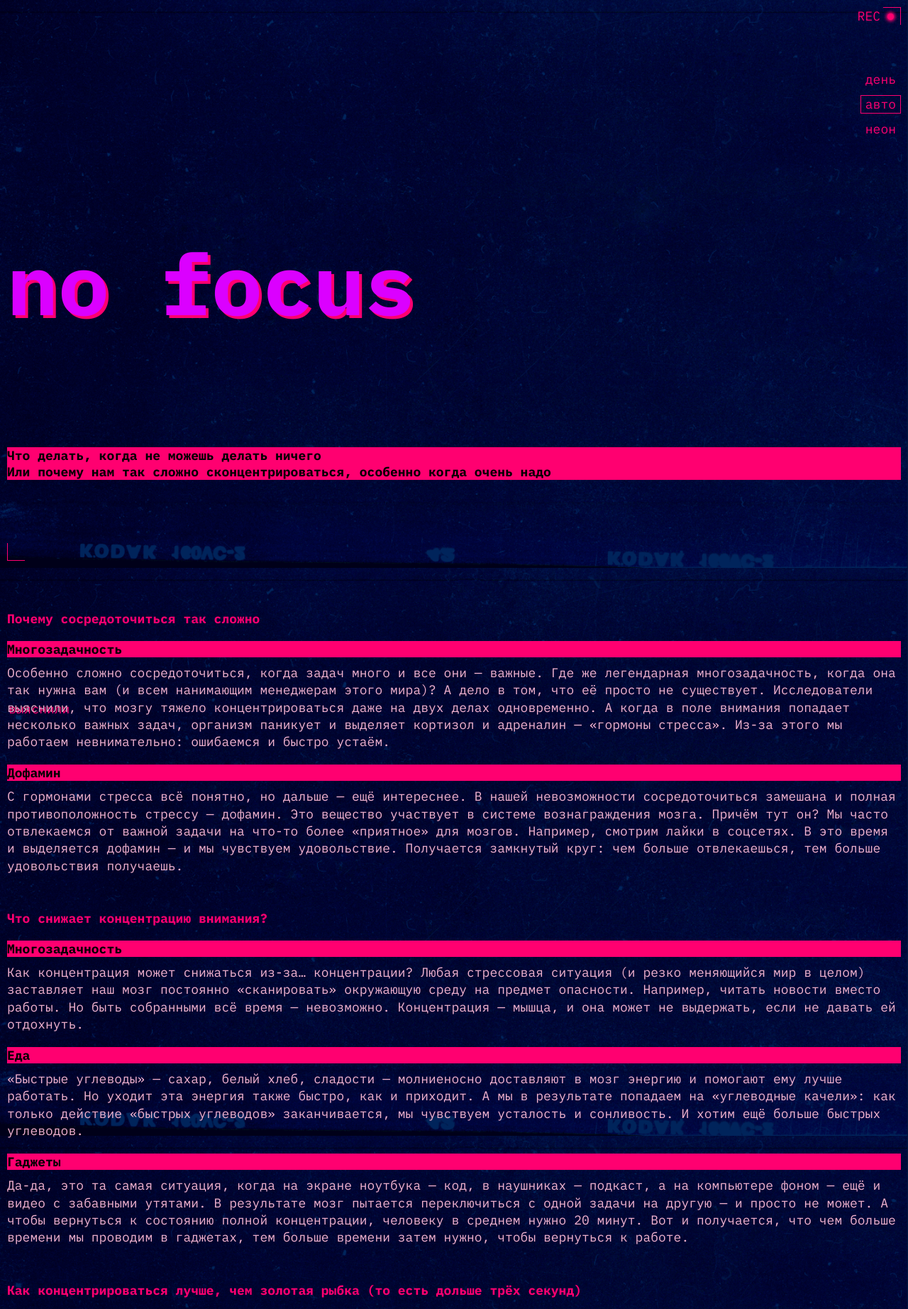
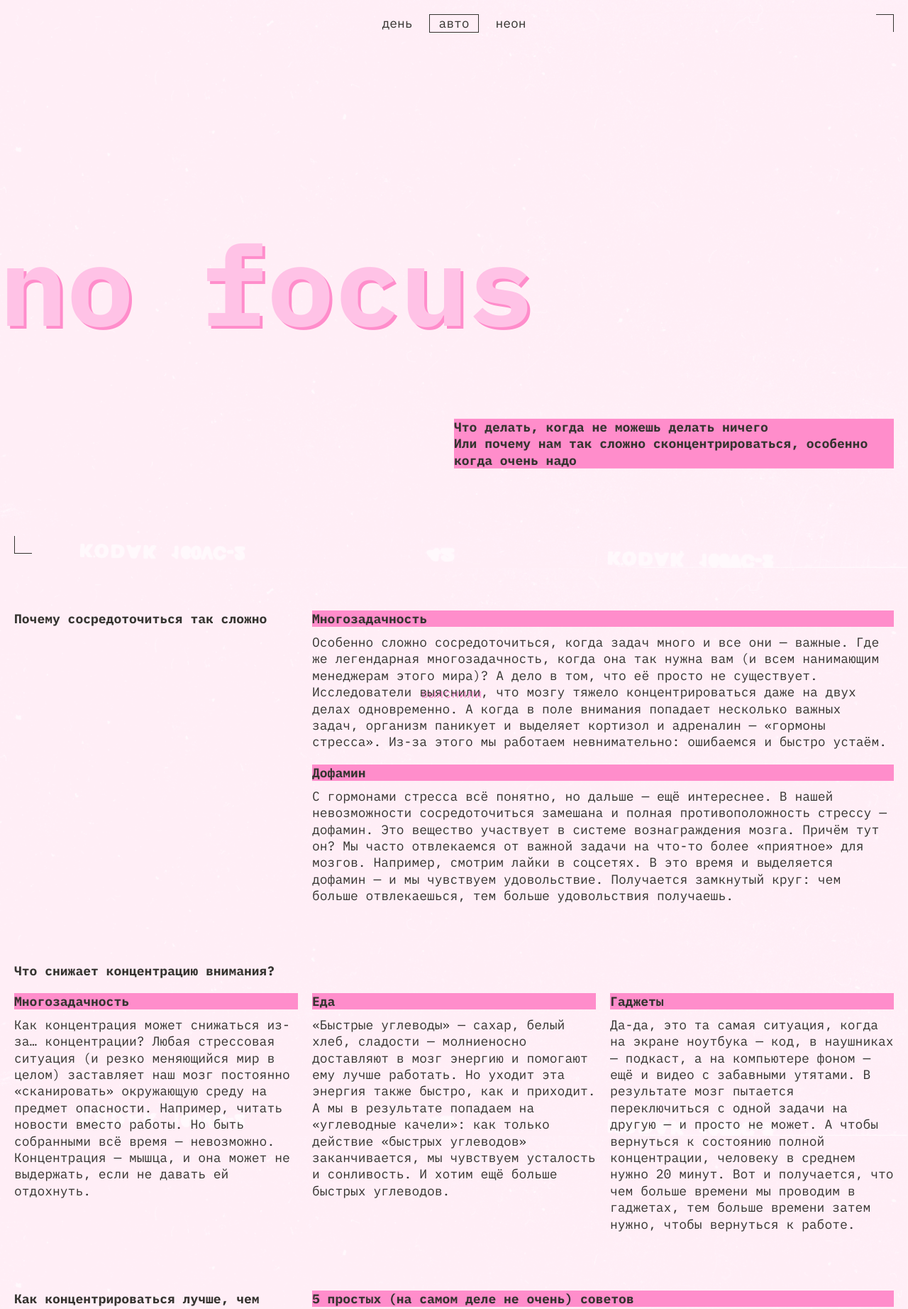
Before and after one commit to yolkin0/slozhno-sosredotochitsya-fd, a plain HTML site: page index.html in a window 1280 px wide. Shown: the top 1844 px of the page at 71% size. Drawn offline with Linux system fonts and the light colour scheme.

Commit message:
Проектная работа спринт 3

```diff
--- a/index.html
+++ b/index.html
@@ -133,10 +133,12 @@
           секунд)
         </h2>
         <div class="main__section-content">
+          <ul class="main__section-text-list">
+            <li class="main__section-text-item">
               <h3 class="main__section-text-subtitle title-decor">
                 5 простых (на самом деле не очень) советов
               </h3>
-          <ul class="main__section-text-list">
+            </li>
             <li class="main__section-text-item">
               <h4 class="main__section-text-subtitle title-decor title-regular">
                 Представьте небо и облака
@@ -203,41 +205,51 @@
           </ul>
         </div>
       </section>
-      <section class="main__section">
+      <section class="main__section section-content-images">
         <h3 class="main__section-text-subtitle title-decor">
           А можно в картинках?
         </h3>
         <div class="main__section-images">
+          <figure class="main__section-images-item">
             <img
               class="main__section-image"
               src="./images/sunset.png"
               alt="Закатное солнце садится за горы на горизонте"
               loading="lazy"
             />
+          </figure>
+          <figure class="main__section-images-item">
             <img
               class="main__section-image"
               src="./images/ice-cream.png"
               alt="Тарелка с мороженным и фруктами"
               loading="lazy"
             />
+          </figure>
+          <figure class="main__section-images-item">
             <img
               class="main__section-image"
               src="./images/tape.png"
               alt="Аудиокассета на магнитной ленте"
               loading="lazy"
             />
+          </figure>
+          <figure class="main__section-images-item">
             <img
               class="main__section-image"
               src="./images/books.png"
               alt="Стопка книг"
               loading="lazy"
             />
+          </figure>
+          <figure class="main__section-images-item">
             <img
               class="main__section-image"
               src="./images/street.png"
               alt="Пустынная городская улица"
               loading="lazy"
             />
+          </figure>
         </div>
       </section>
     </main>
--- a/styles/light.css
+++ b/styles/light.css
@@ -1,16 +1,32 @@
-/*
-  Специально для светлой темы при наличии класса.
-  Здесь окажутся стили, которые нужно переопределить принудительно,
-  переключая тему
-*/
+
+@media (prefers-color-scheme: light) {
+  :root {
+    --bg-image-url: url(./../images/cover-image-light.png);
+    --header-color: #FFC2E6;
+    --accent-color: #FF8DCB;
+    --menu-button-color: #353430;
+    --decorated-corners-color: #353430;
+    --text-color: #353430;
+    --small-header-color: #353430;
+    --medium-header-color: #353430;
+  }
+
+  .header__rec-decoration {
+    display: none;
+  }
+}
 
 :root.theme-light {
-  /* сохраните этот селектор в приведённом виде.
-    Так стили написанные ниже будут иметь больший вес,
-    чем стили в медиазапросе предпочтений пользователя
-  */
+  --bg-image-url: url(./../images/cover-image-light.png);
+  --header-color: #FFC2E6;
+  --accent-color: #FF8DCB;
+  --menu-button-color: #353430;
+  --decorated-corners-color: #353430;
+  --text-color: #353430;
+  --small-header-color: #353430;
+  --medium-header-color: #353430;
 }
 
-.theme-light .page {
-  /* Вам также нужно будет написать ряд подобных селекторов */
+.theme-light .header__rec-decoration {
+  display: none;
 }
--- a/styles/style.css
+++ b/styles/style.css
@@ -1,8 +1,6 @@
-/* Основные стили проекта. Это стили для темы, которую вы верстаете первой. */
-
 .page {
   background-color: transparent;
-  background-image: url(./../images/cover-image-dark.png);
+  background-image: var(--bg-image-url);
   background-repeat: no-repeat;
   background-position: center;
   background-size: cover;
@@ -15,41 +13,43 @@
   grid-template-columns: 1fr;
   grid-template-rows: 1fr 1fr 1fr;
   align-items: center;
-  padding-block: 20px;
-  padding-inline: 10px;
+  gap: 20px;
   height: 100vh;
+  min-height: 500px;
+  padding-inline: var(--padding-basic);
+  padding-block: var(--header-padding-block);
 }
 
 .decorated-zone::before {
   content: "";
   position: absolute;
-  top: 10px;
-  right: 10px;
+  top: var(--padding-basic);
+  right: var(--padding-basic);
   width: 25px;
   height: 25px;
-  border-top: 1px solid var(--accent-color);
-  border-right: 1px solid var(--accent-color);
+  border-top: 1px solid var(--decorated-corners-color);
+  border-right: 1px solid var(--decorated-corners-color);
 }
 
 .decorated-zone::after {
   content: "";
   position: absolute;
-  bottom: 10px;
-  left: 10px;
+  bottom: var(--padding-basic);
+  left: var(--padding-basic);
   width: 25px;
   height: 25px;
-  border-left: 1px solid var(--accent-color);
-  border-bottom: 1px solid var(--accent-color);
+  border-bottom: 1px solid var(--decorated-corners-color);
+  border-left: 1px solid var(--decorated-corners-color);
 }
 
 .header__rec-decoration {
   position: absolute;
-  top: 14px;
-  right: 20px;
-  color: var(--accent-color);
+  top: calc(var(--padding-basic) + 4px);
+  right: calc(var(--padding-basic) + 8px);
   display: flex;
   align-items: center;
   gap: 10px;
+  color: var(--accent-color);
   line-height: 1;
 }
 
@@ -61,30 +61,31 @@
   content: "";
   width: 9px;
   height: 9px;
-  background-color: currentColor;
   border-radius: 50%;
   box-shadow: 0 0 4px 2px currentColor;
+  background-color: currentColor;
 }
 
 .header__theme-menu {
-  justify-items: end;
+  justify-self: end;
 }
 
 .header__theme-menu-list {
   display: flex;
   flex-direction: column;
-  gap: 9px;
+  gap: 10px;
 }
 
 .header__theme-menu-button {
+  width: 70px;
+  height: calc(26 / 18 * 1em);
+  border: 1px solid transparent;
+  color: var(--menu-button-color);
+  font-size: inherit;
+  line-height: 100%;
+  letter-spacing: 0;
+  text-transform: lowercase;
   background-color: transparent;
-  /*border: none;*/
-  border: 1px solid transparent;
-  color: var(--accent-color);
-  text-transform: lowercase;
-  line-height: 100%;
-  font-size: inherit;
-  height: calc(26 / 18 * 1em);
 }
 
 .header__theme-menu-button:enabled {
@@ -96,30 +97,31 @@
 }
 
 .header__theme-menu-button:focus-visible {
+  box-shadow: 0 1px 0 0 currentColor;
   outline: none;
-  box-shadow: 0 1px 0 0 currentColor;
 }
 
 .header__theme-menu-button:hover {
-  border: 1px solid var(--header-menu-button-hover-color);
+  border: 1px solid var(--menu-button-color);
 
 }
 
 .header__theme-menu-button_active {
-  border: 1px solid var(--accent-color);
+  border: 1px solid var(--menu-button-color);
 }
 
 .header__title {
-  font-size: clamp(7.25rem, 7.0115rem + 1.0178vw, 7.5rem);
+  color: var(--header-color);
+  font-weight: 700;
+  font-size: var(--header-font-size);
   line-height: 83%;
-  color: var(--header-color);
   text-shadow: 4px 4px 0 var(--accent-color);
-  /*padding-block: 0.5em;*/
-  font-weight: 700;
 }
 
 .header__text {
+  color: var(--medium-header-color);
   font-weight: 700;
+  line-height: 130%;
 }
 
 .title-decor {
@@ -127,32 +129,39 @@
 }
 
 .main {
-  padding-inline: 10px;
-  padding-block: 20px;
+  padding-inline: var(--padding-basic);
 }
 
 .main__section {
-  padding-block-end: 10px;
+  display: grid;
+  grid-template-columns: 1fr;
+  padding-block-start: 40px;
+  padding-block-end: 12px;
 }
 
 .main__section-title {
-  color: var(--accent-color);
+  padding-block-end: 20px;
+  color: var(--small-header-color);
+  font-weight: 700;
   font-size: var(--main-font-size);
-  font-weight: 700;
-  padding-block-start: 40px;
+}
+
+.main__section-text-list {
+  display: grid;
+  grid-template-columns: 1fr;
+  gap: 20px;
 }
 
 .main__section-text-subtitle {
+  color: var(--medium-header-color);
+  font-weight: 700;
   font-size: var(--main-font-size);
-  font-weight: 700;
-  margin-block-start: 20px;
-  margin-block-end: 10px;
 }
 
 .main__section-link {
   position: relative;
+  text-decoration: none;
   text-shadow: 2px 2px 0 var(--accent-color);
-  text-decoration: none;
 }
 
 .main__section-link:focus {
@@ -164,57 +173,164 @@
   outline-offset: 1px;
 }
 
-/*.main__section-link:hover {
-
-  text-decoration-line: underline;
-  text-decoration-color: currentColor;
-  text-decoration-thickness: 1px;
-  text-underline-offset: 2px;
-}*/
 .main__section-link:hover::after {
   content: "";
   position: absolute;
+  bottom: 0;
   left: 0;
-  bottom: 0; /*0.1em;*/
+  width: 100%;
   height: 1px;
-  width: 100%;
   background-color: currentColor;
 }
-
 
 .title-regular {
   font-weight: 400;
 }
 
 .main__section-text-paragraph {
+  padding-block-start: 10px;
   color: var(--text-color);
-  line-height: 135%;
+  font-weight: 400;
+  line-height: 130%;
+  letter-spacing: 0;
 }
 
 .main__section-images {
   display: grid;
   grid-template-columns: 1fr;
   gap: 10px;
+  box-sizing: border-box;
+  padding-block-start: 10px;
+  padding-block-end: 30px;
+}
+
+.main__section-images-item {
+  box-sizing: border-box;
+  margin: 0;
 }
 
 .main__section-image {
-  width: 100%;
-  height: auto;
   display: block;
+  inline-size: 100%;
+  block-size: 100%;
+  max-block-size: 100%;
 }
 
 .footer {
   position: relative;
+  display: flex;
+  justify-content: center;
+  align-items: center;
   height: 100vh;
-  display: flex;
-  align-items: center;
-  justify-content: center;
+  min-height: 500px;
 }
 
 .footer__title {
-  font-size: clamp(7.25rem, 7.0115rem + 1.0178vw, 7.5rem);
+  color: var(--header-color);
+  font-weight: 700;
+  font-size: var(--header-font-size);
   line-height: 83%;
-  color: var(--header-color);
   text-shadow: 2px 2px 0 var(--accent-color);
-  font-weight: 700;
 }
+
+@media (width >= 768px) {
+  .page {
+    --padding-basic: 20px;
+    --header-padding-block: 116px;
+  }
+
+  .header {
+    grid-template-columns: 1fr 1fr;
+    padding-inline-start: 0;
+  }
+
+  .header__theme-menu {
+    grid-column: span 2;
+  }
+
+  .header__title {
+    grid-column: span 2;
+  }
+
+  .header__text {
+    grid-column: 2;
+  }
+
+  .main__section {
+    grid-template-columns: 1fr 2fr;
+    column-gap: 20px;
+    padding-block-start: 60px;
+    padding-block-end: 22px;
+  }
+
+  .section-content-horizontal .main__section-text-list{
+    grid-column: span 2;
+  }
+
+  .section-content-images .main__section-text-subtitle {
+    grid-column: span 2;
+  }
+  .section-content-images .main__section-images {
+    grid-column: span 2;
+  }
+
+  .main__section-images {
+    grid-template-columns: repeat(3, 1fr);
+    grid-auto-rows: min-content;
+    grid-auto-flow: dense;
+    gap: 20px;
+    box-sizing: border-box;
+    padding-block-start: 20px;
+    padding-block-end: 35px;
+  }
+
+  .main__section-image {
+    object-fit: cover;
+  }
+
+  .main__section-images-item:nth-child(1),
+  .main__section-images-item:nth-child(5) {
+    grid-column: span 2;
+  }
+
+  .main__section-images-item:nth-child(2),
+  .main__section-images-item:nth-child(3) {
+    grid-row: span 2;
+  }
+
+}
+
+@media (width >= 1024px) {
+  .page {
+    --header-font-size: clamp(7.5rem, 0.5625rem + 14.4531vw, 9.8125rem);
+    --header-padding-block: 20px;
+  }
+
+  .header {
+    padding-block: var(--padding-basic);
+  }
+
+  .header__theme-menu {
+    justify-self: center;
+    align-self: start;
+    margin-block-start: 0;
+    padding-inline-start: var(--padding-basic);
+  }
+
+  .header__theme-menu-list {
+    flex-direction: row;
+  }
+
+  .header__text {
+    transform: translateY(-50%);
+  }
+
+  .main__section {
+    column-gap: 10px;
+  }
+
+  .section-content-horizontal .main__section-text-list{
+    grid-template-columns: 1fr 1fr 1fr;
+  }
+
+}
--- a/styles/variables.css
+++ b/styles/variables.css
@@ -1,22 +1,16 @@
 :root {
   --main-font: 'IBM Plex mono';
-  /*--menu-toggle-size: 40px;
-  --section-padding: 20px 10px;*/
+  --bg-image-url: url(./../images/cover-image-dark.png);
   --main-font-size: 18px;
   --header-color: #db00ff;
   --accent-color: #ff0070;
+  --menu-button-color: #ff0070;
+  --decorated-corners-color: #ff0070;
   --text-color: #f1b2ce;
-
+  --medium-header-color: #000028;
+  --small-header-color: #ff0070;
+  --header-font-size: clamp(7.25rem, 7.0115rem + 1.0178vw, 7.5rem);
   --header-menu-button-hover-color: rgba(255, 0, 112, 0.4);
-  /*--menu-background-color: #80d994;
-  --menu-link-hover-background-color: #fff;
-  --hero-bg-image-url: url(../../../images/hero-bg.jpg);
-  --hero-text-color: #fff;
-  --subscribe-form-background-color: #feafe8;
-  --subscribe-form-color: #000;
-  --subscribe-form-button-bg-color: #80d994;
-  --text-container-bg-color: #fff;
-  --text-container-text-color: #000;
-  --icons-list-link-hover-background-color: #80d994;
-  --internal-padding: 40px 20px;*/
+  --padding-basic: 10px;
+  --header-padding-block: 30px;
 }
```
Also changed, not shown: styles/dark.css (+16 -5 lines), 1 other file. Lines whose indentation alone changed are shown as unchanged.
